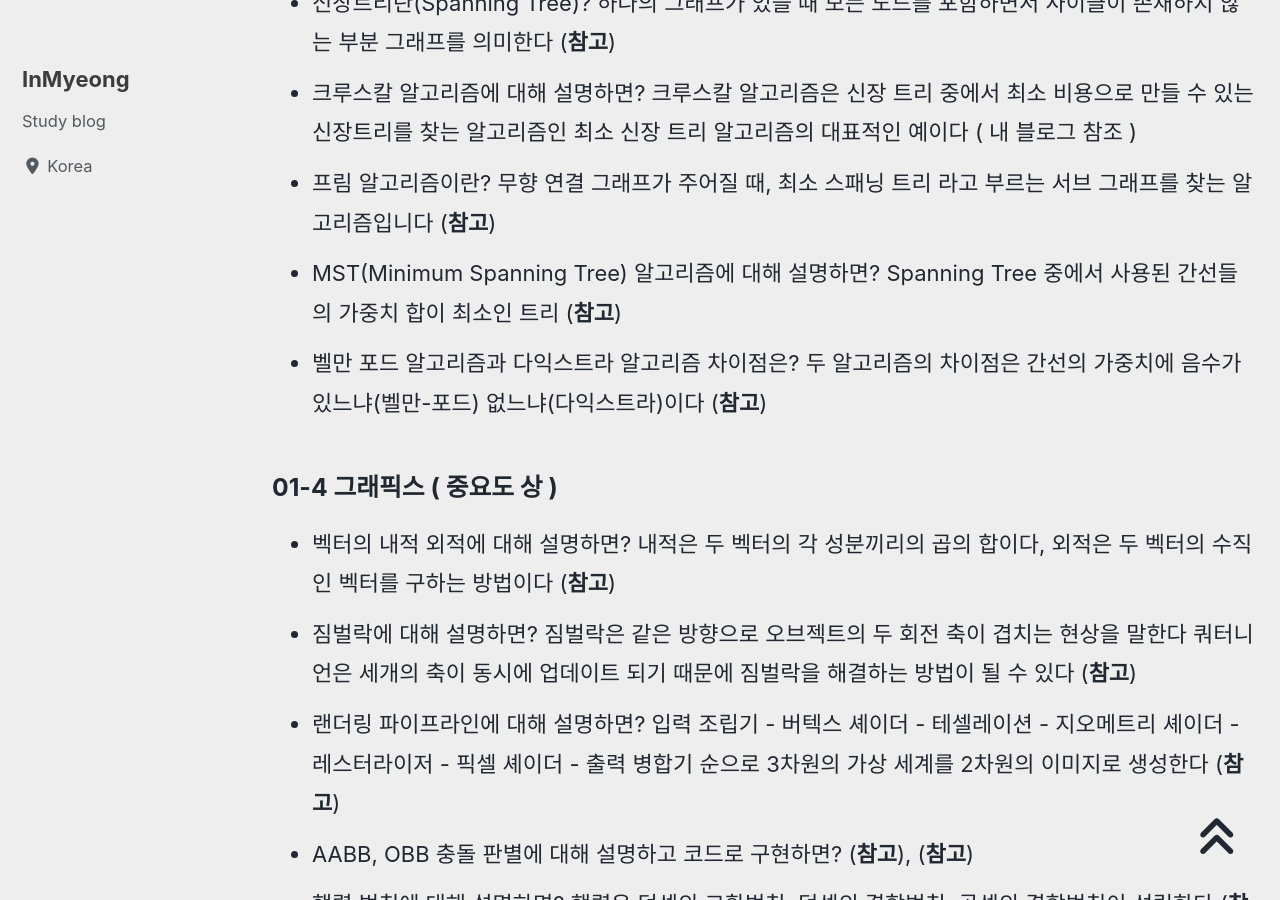
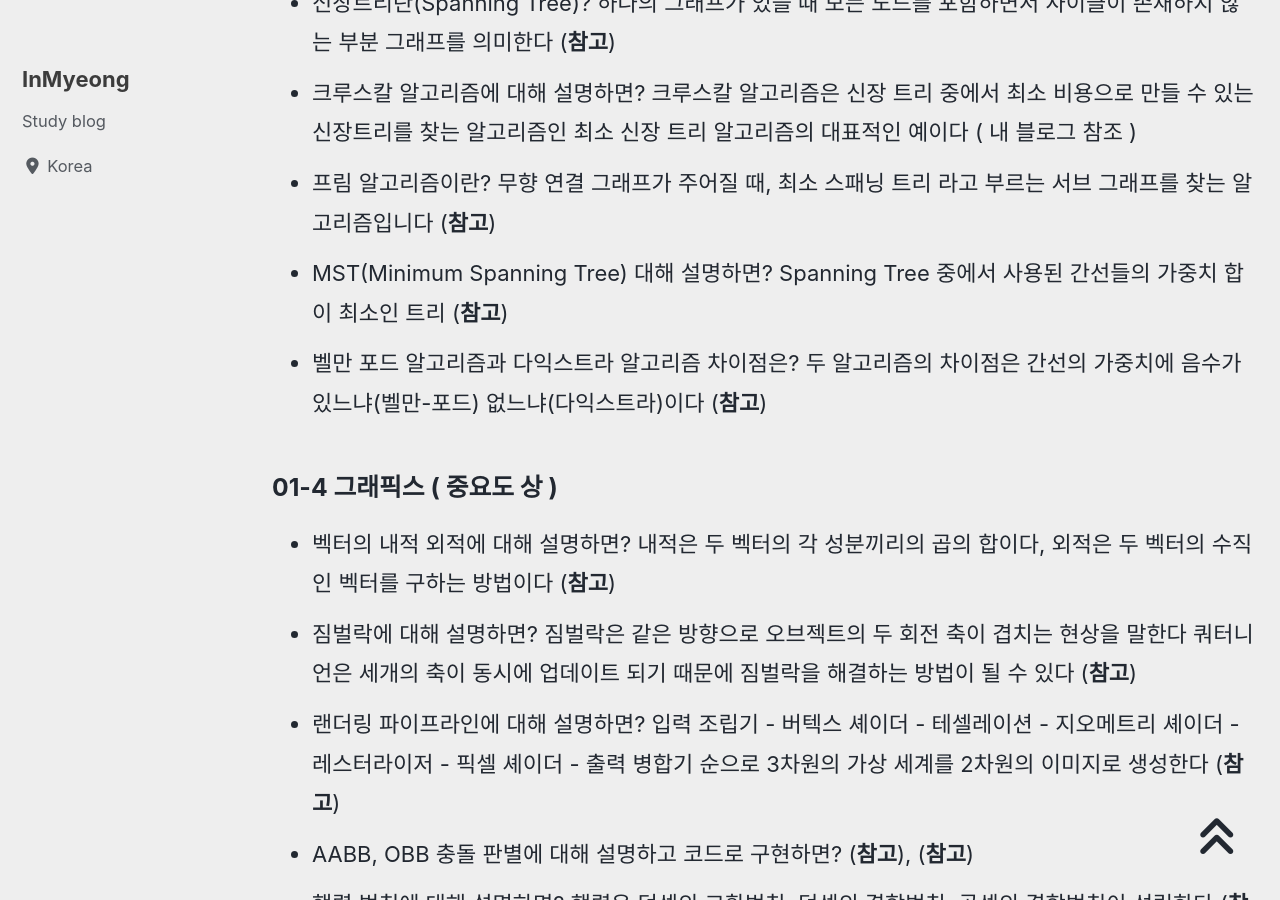
Before and after one commit to devMyeong/devMyeong.github.io, a Jekyll site: the page built from _posts/cs/2022-09-05-블로그-면접준비.md, in a window 1280 px wide and 900 px high, scrolled down 16618 px. Built offline with Jekyll 4.4.1, drawn with Linux system fonts in a browser that asks for light colours; cached includes are drawn as plain includes; nearby versions of some CDN libraries; some web fonts are replaced; comment, search, counter and statistics services are not loaded.

Commit message:
Chore : MST 설명 수정

```diff
--- a/_posts/cs/2022-09-05-블로그-면접준비.md
+++ b/_posts/cs/2022-09-05-블로그-면접준비.md
@@ -159,7 +159,7 @@ last_modified_at: 2022-10-30
 - 신장트리란(Spanning Tree)? 하나의 그래프가 있을 때 모든 노드를 포함하면서 사이클이 존재하지 않는 부분 그래프를 의미한다 ([**참고**](https://gmlwjd9405.github.io/2018/08/28/algorithm-mst.html))
 - 크루스칼 알고리즘에 대해 설명하면? 크루스칼 알고리즘은 신장 트리 중에서 최소 비용으로 만들 수 있는 신장트리를 찾는 알고리즘인 최소 신장 트리 알고리즘의 대표적인 예이다 ( 내 블로그 참조 )
 - 프림 알고리즘이란? 무향 연결 그래프가 주어질 때, 최소 스패닝 트리 라고 부르는 서브 그래프를 찾는 알고리즘입니다 ([**참고**](https://www.weeklyps.com/entry/%ED%94%84%EB%A6%BC-%EC%95%8C%EA%B3%A0%EB%A6%AC%EC%A6%98-Prims-algorithm))
-- MST(Minimum Spanning Tree) 알고리즘에 대해 설명하면? Spanning Tree 중에서 사용된 간선들의 가중치 합이 최소인 트리 ([**참고**](https://gmlwjd9405.github.io/2018/08/28/algorithm-mst.html))
+- MST(Minimum Spanning Tree) 대해 설명하면? Spanning Tree 중에서 사용된 간선들의 가중치 합이 최소인 트리 ([**참고**](https://gmlwjd9405.github.io/2018/08/28/algorithm-mst.html))
 - 벨만 포드 알고리즘과 다익스트라 알고리즘 차이점은? 두 알고리즘의 차이점은 간선의 가중치에 음수가 있느냐(벨만-포드) 없느냐(다익스트라)이다 ([**참고**](https://shyeon.tistory.com/2))
 
 ### 01-4 그래픽스 ( 중요도 상 )
```
